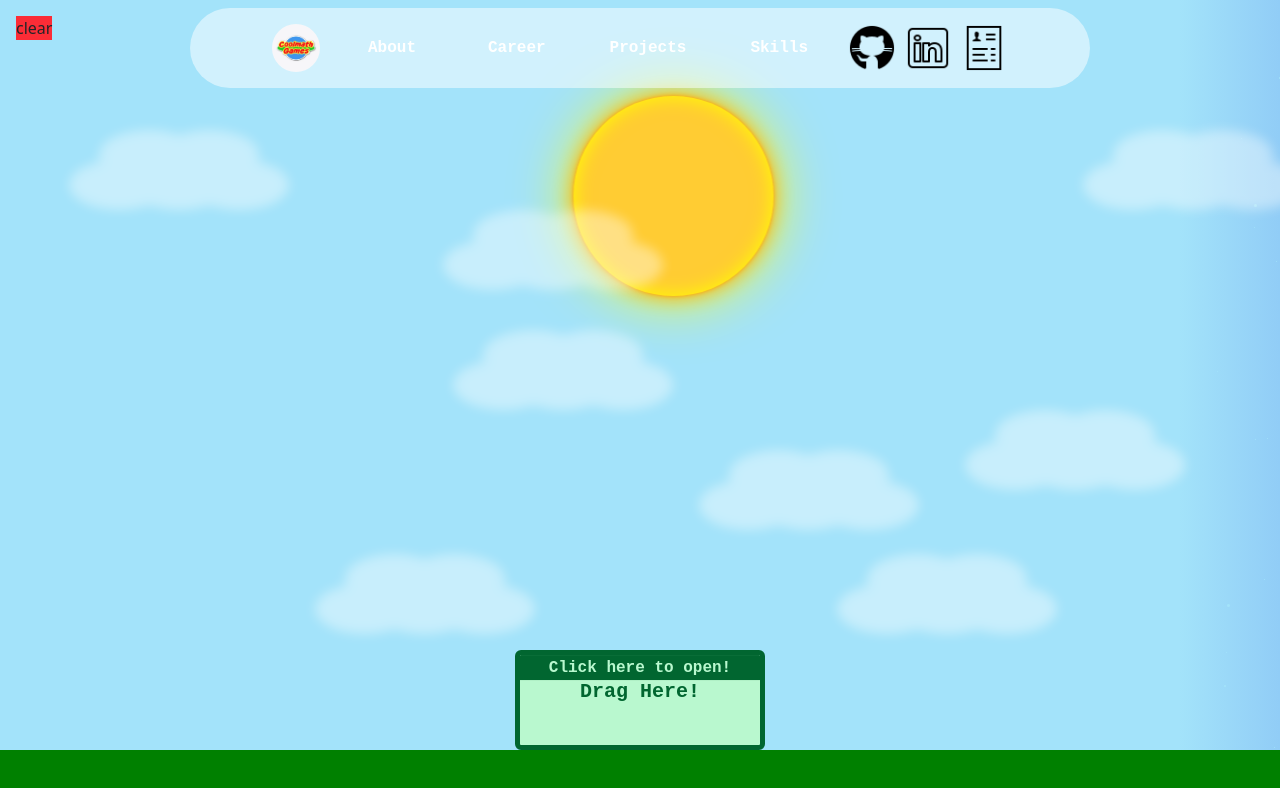
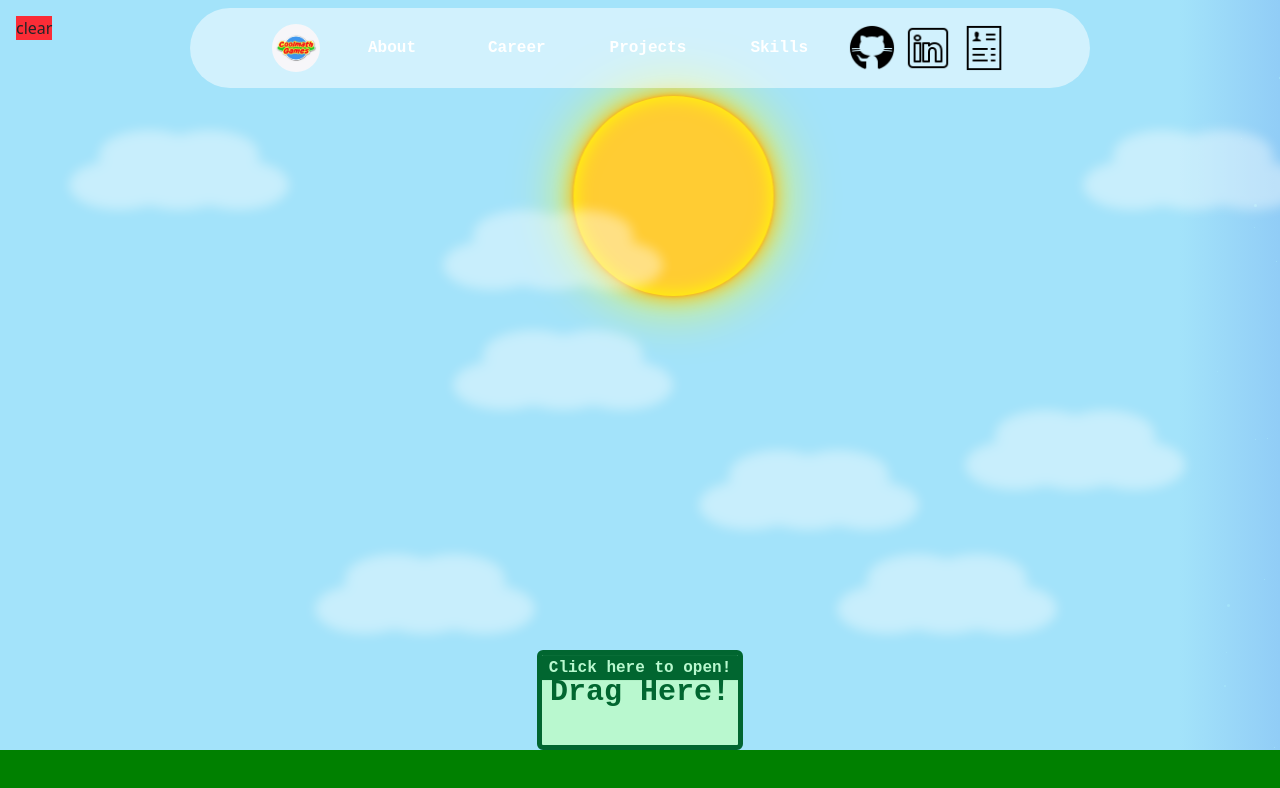
Before and after one commit to cala28124-sketch/portfolio-project, a React app: page / in a window 1280 px wide. Both pictures are taken after a click on the button "Welcome to my Portfolio! Click me to start!". Shown: the top 788 px of the page. Built offline with nearby package versions, Linux system fonts and the light colour scheme; the HTML template or start-up script is replaced by a standard one; a web font is replaced by a local one.

Commit message:
minorchanges

```diff
--- a/src/App.tsx
+++ b/src/App.tsx
@@ -41,6 +41,20 @@ function App() {
         <Cloud></Cloud>
         <div className="sun w-[100px] h-[100px] md:w-[200px] md:h-[200px]"></div>
       </div>
+      <MatterBox
+        Start={Start}
+        setStart={setStart}
+        Spawnabout={spawnabout}
+        setspawnabout={setspawnabout}
+        setspawnproject={setspawnproject}
+        spawnproject={spawnproject}
+        spawncareer={spawncareer}
+        setspawncareer={setspawncareer}
+        spawnskills={spawnskills}
+        setspawnskills={setspawnskills}
+        spawnmisc={spawnmisc}
+        setspawnmisc={setspawnmisc}
+      ></MatterBox>
       <Navbar
         menuclick={menuClick}
         menuSkip={menuSkip}
@@ -61,20 +75,6 @@ function App() {
         spawnmisc={spawnmisc}
         setspawnmisc={setspawnmisc}
       />
-      <MatterBox
-        Start={Start}
-        setStart={setStart}
-        Spawnabout={spawnabout}
-        setspawnabout={setspawnabout}
-        setspawnproject={setspawnproject}
-        spawnproject={spawnproject}
-        spawncareer={spawncareer}
-        setspawncareer={setspawncareer}
-        spawnskills={spawnskills}
-        setspawnskills={setspawnskills}
-        spawnmisc={spawnmisc}
-        setspawnmisc={setspawnmisc}
-      ></MatterBox>
     </>
   );
 }
--- a/src/components/MatterBox.tsx
+++ b/src/components/MatterBox.tsx
@@ -245,10 +245,7 @@ const MatterBox: FC<Props> = ({
       >
         clear
       </button>
-      <div
-        ref={boxRef}
-        className="w-full h-[100dvh] absolute z-20 bg-gradient-to-r"
-      >
+      <div ref={boxRef} className="w-full absolute h-[100dvh] z-10">
         <Title
           Start={Start}
           setStart={setStart}
--- a/src/components/Navbar.tsx
+++ b/src/components/Navbar.tsx
@@ -50,10 +50,10 @@ const Navbar = ({
   }, [Start]);
   return (
     <>
-      <div className="flex justify-center">
+      <div className="flex justify-center pointer-events-auto">
         <div
           id="navbar"
-          className={`w-[90%] lg:w-[900px] absolute flex justify-center mt-2 transition-opacity duration-1600 ease-out z-10 opacity-0 font
+          className={`w-[90%] lg:w-[900px] pointer-events-auto flex justify-center mt-2 transition-opacity duration-1600 ease-out z-20 opacity-0 font
 
       ${Start ? "startslow" : "pointer-events-none"}
 
--- a/src/components/Title.tsx
+++ b/src/components/Title.tsx
@@ -179,7 +179,7 @@ const Title = ({
       >
         <div
           ref={externalBoxRef}
-          className={`h-[100px] w-[150px] lg:h-[100px] lg:w-[250px] pointer-events-none absolute flex items-center justify-center rounded-md border-5 border-green-800 bg-green-200 p-2 overflow-hidden titletransition`}
+          className={`h-[100px] w-[150px] lg:h-[100px] lg:w-fit pointer-events-none absolute flex items-center justify-center rounded-md border-5 border-green-800 bg-green-200 p-2 overflow-hidden titletransition`}
         >
           <button
             className={`absolute top-0 w-full transition-opacity duration-500 ease-out pointer-events-auto ease-out ${
@@ -202,7 +202,7 @@ const Title = ({
             </div>
           </button>
 
-          <p className="text-center text-sm lg:text-xl font-extrabold text-green-800 pointer-events-none font">
+          <p className="text-center text-sm lg:text-3xl font-extrabold text-green-800 pointer-events-none font">
             {!Start && (
               <button
                 className="pointer-events-auto"
```
